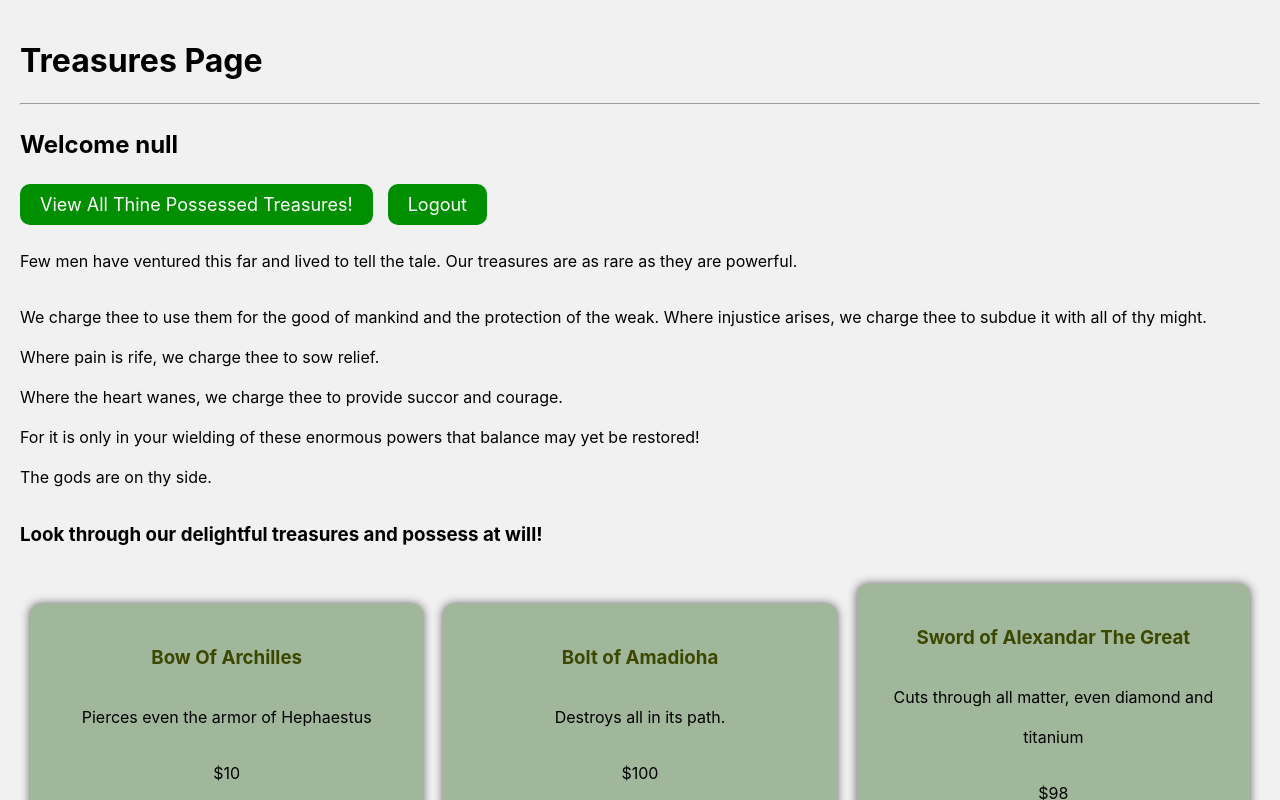
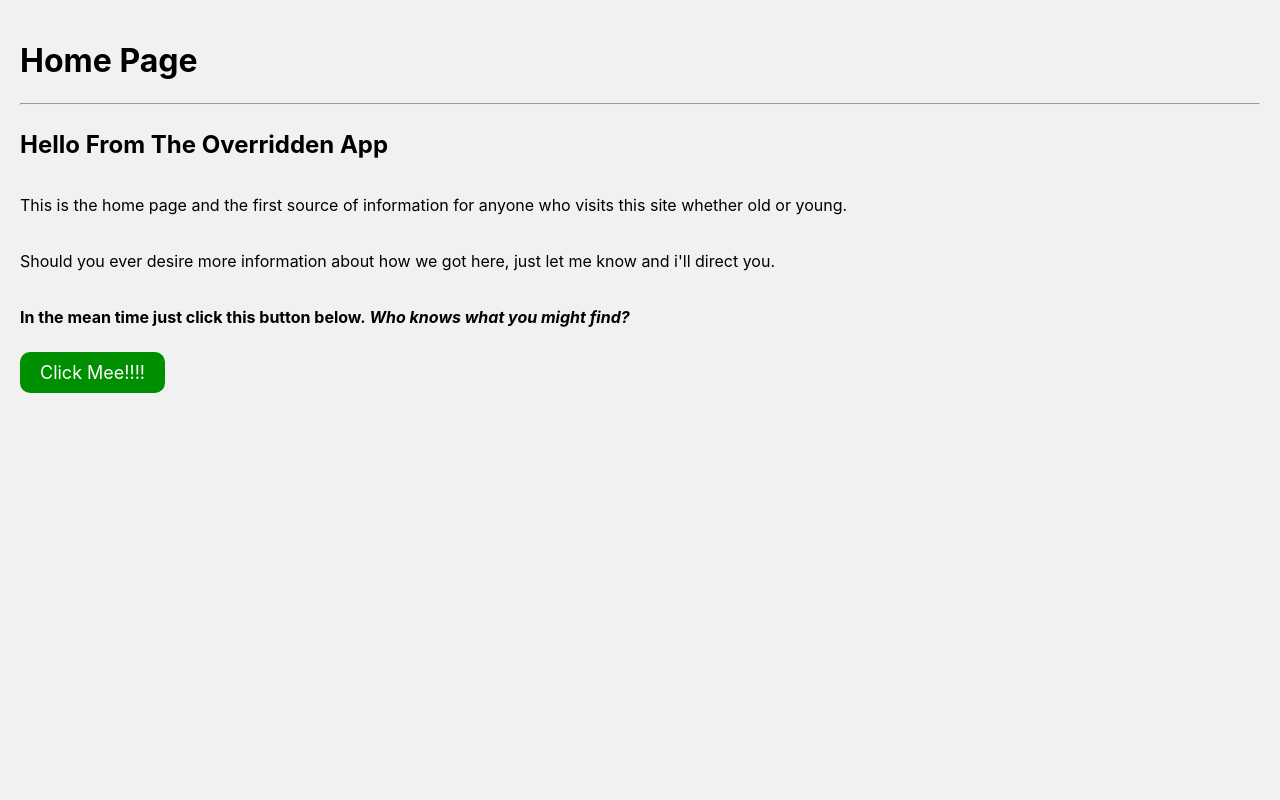
Before and after one commit to StanleyNdunwere/treasure-fest, a React (Create React App) app: page / in a window 1280 px wide. Before the commit this address led to /treasures. Shown: the top 800 px of the page. Built offline with nearby package versions, Linux system fonts and the light colour scheme; sample sign-in values are in the browser's storage.

Commit message:
added the restricted flag to allow users to view homepage even while logged in

```diff
--- a/src/App.js
+++ b/src/App.js
@@ -21,12 +21,11 @@ class App extends React.Component {
       <div className="parent-page">
 
         <Switch>
-          <PublicRoute exact path="/" fallbackPath="/treasures" component={HomeComponent} />
-          <PublicRoute exact path="/login" fallbackPath="/treasures" component={LoginComponent} />
+          <PublicRoute exact path="/" restricted={false} fallbackPath="/treasures" component={HomeComponent} />
+          <PublicRoute exact path="/login" restricted={true} fallbackPath="/treasures" component={LoginComponent} />
           <PrivateRoute exact path="/treasures" fallbackPath="/login" component={TreasureComponent} />
           <PrivateRoute path="/treasures/:treasure" fallbackPath="/login" component={TreasureDetailComponent} />
           <PrivateRoute path="/treasure-store" fallbackPath="/login" component={PossessedTreasures} />
-
 
         </Switch>
 
@@ -51,13 +50,13 @@ function PrivateRoute(props) {
 
 
 function PublicRoute(props) {
-  const { component: Component, fallbackPath, ...rest } = { ...props }
+  const { component: Component, restricted, fallbackPath, ...rest } = { ...props }
   let loggedIn = (window.localStorage.getItem("logged_in")) === 'true'
 
   return (
     <Route {...rest} render=
       {(props) =>
-        loggedIn ? <Redirect to={fallbackPath} {...props} /> : <Component  {...props} />} >
+        loggedIn && restricted ? <Redirect to={fallbackPath} {...props} /> : <Component  {...props} />} >
     </Route>
   )
 }
```
Also changed, not shown: 1 other file (tests, documents, lock files or other folders).
